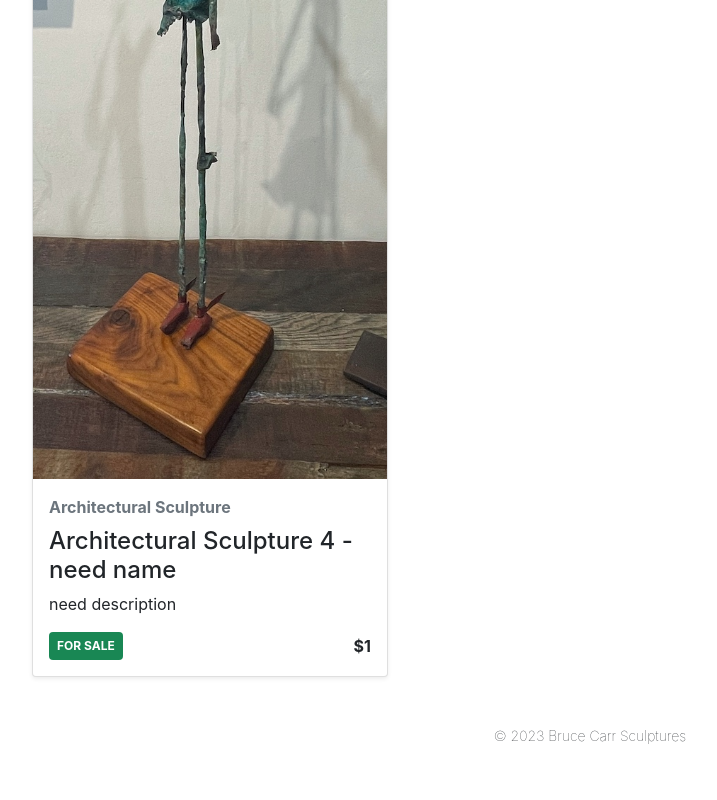
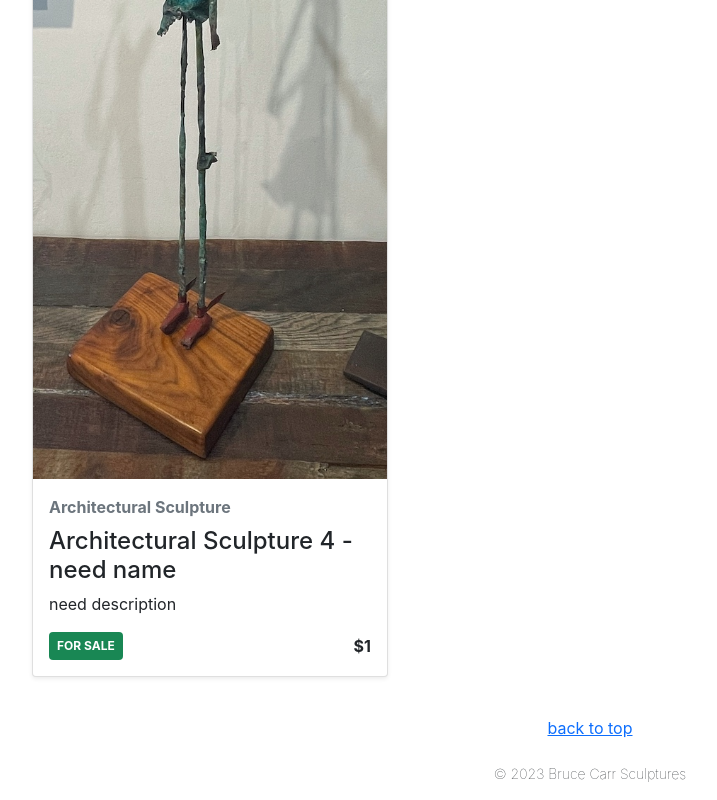
Before and after one commit to ryanecarr/brucecarr.org, a React (Create React App) app: page /gallery in a window 1280 px wide. Shown: the part 5093-5893 px from the top of the page, without its empty margins (50-767 px from the left). Before the commit the page ends 5855 px from the top, so only its background shows below. Built offline with nearby package versions, Linux system fonts and the light colour scheme.

Commit message:
gallery update 8

```diff
--- a/src/App.js
+++ b/src/App.js
@@ -7,10 +7,12 @@ import Home from './Pages/Home';
 import Gallery from './Pages/Gallery';
 import Contact from './Pages/Contact';
 import About from './Pages/About/About';
+import ScrollToTop from './Components/ScrollToTop/ScrollToTop';
 
 const App = () => {
   return (
     <BrowserRouter>
+      <ScrollToTop />
       <Nav />
       <Routes>
         <Route path='/' element={<Home />} />
--- /dev/null
+++ b/src/Components/ScrollToTop/ScrollToTop.js
@@ -0,0 +1,12 @@
+import { useEffect } from 'react';
+import { useLocation } from 'react-router-dom';
+
+export default function ScrollToTop() {
+  const { pathname } = useLocation();
+
+  useEffect(() => {
+    window.scrollTo({ top: 0, behavior: 'instant' });
+  }, [pathname]);
+
+  return null;
+}
--- /dev/null
+++ b/src/Components/ScrollToTop/index.js
@@ -0,0 +1,3 @@
+import ScrollToTop from './ScrollToTop';
+
+export default ScrollToTop;
--- a/src/Pages/Gallery/Gallery.js
+++ b/src/Pages/Gallery/Gallery.js
@@ -68,6 +68,19 @@ const Gallery = () => {
           />
         ))}
       </div>
+      <div className='row'>
+        <div className='col'>
+          <div className='d-flex justify-content-center'>
+            <button
+              type='button'
+              className='btn btn-link'
+              onClick={() => window.scrollTo({ top: 0, behavior: 'smooth' })}
+            >
+              back to top
+            </button>
+          </div>
+        </div>
+      </div>
     </div>
   );
 };
```
